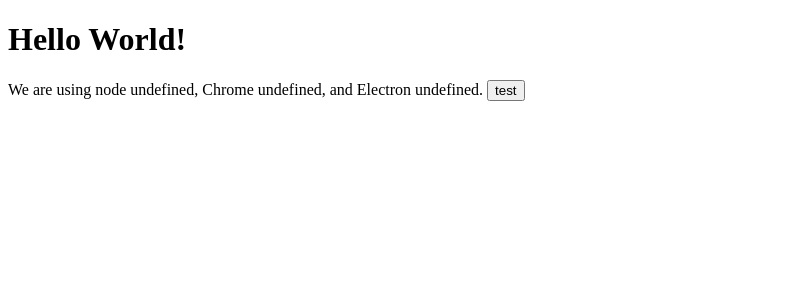
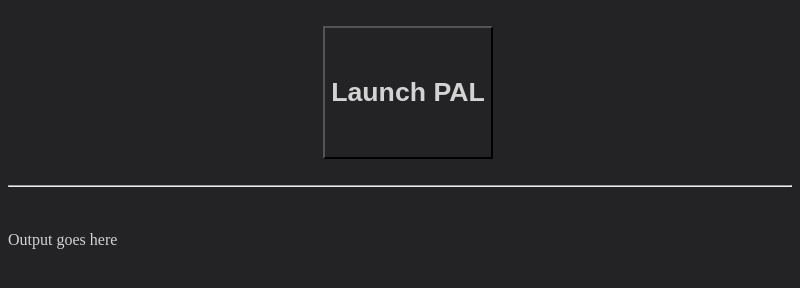
Before and after one commit to bazookaboots/JPDesktopAssistant, an Electron app: page electron-gui/index.html in a window 800 px wide. Drawn offline with Linux system fonts and the light colour scheme.

Commit message:
added html GUI for demo

```diff
--- a/electron-gui/index.html
+++ b/electron-gui/index.html
@@ -2,15 +2,33 @@
 <html>
 <head>
     <meta charset="UTF-8">
-    <title>Hello World!</title>
+    <title>Output</title>
     <meta http-equiv="Content-Security-Policy" content="script-src 'self' 'unsafe-inline';" />
     <script src="engine.js"></script>
+    <style>
+        body {
+          background-color: #232325;
+          color:rgb(211, 211, 211);
+          white-space:pre-wrap;
+        }
+        button {
+          background-color: #232325;
+          color:rgb(211, 211, 211);
+        }
+        .myDiv {
+        background-color: #232325;
+        text-align: center;
+        }
+    </style>
+
 </head>
+<div class = "myDiv">
+    <button onclick="spawnEngine()">
+        <h1>Launch PAL</h1>
+    </button>
+</div>
+<hr>
 <body>
-    <h1>Hello World!</h1>
-    We are using node <script>document.write(process.versions.node)</script>,
-    Chrome <script>document.write(process.versions.chrome)</script>,
-    and Electron <script>document.write(process.versions.electron)</script>.
-    <button onclick="spawnEngine()">test</button>
+Output goes here
 </body>
 </html>
```
